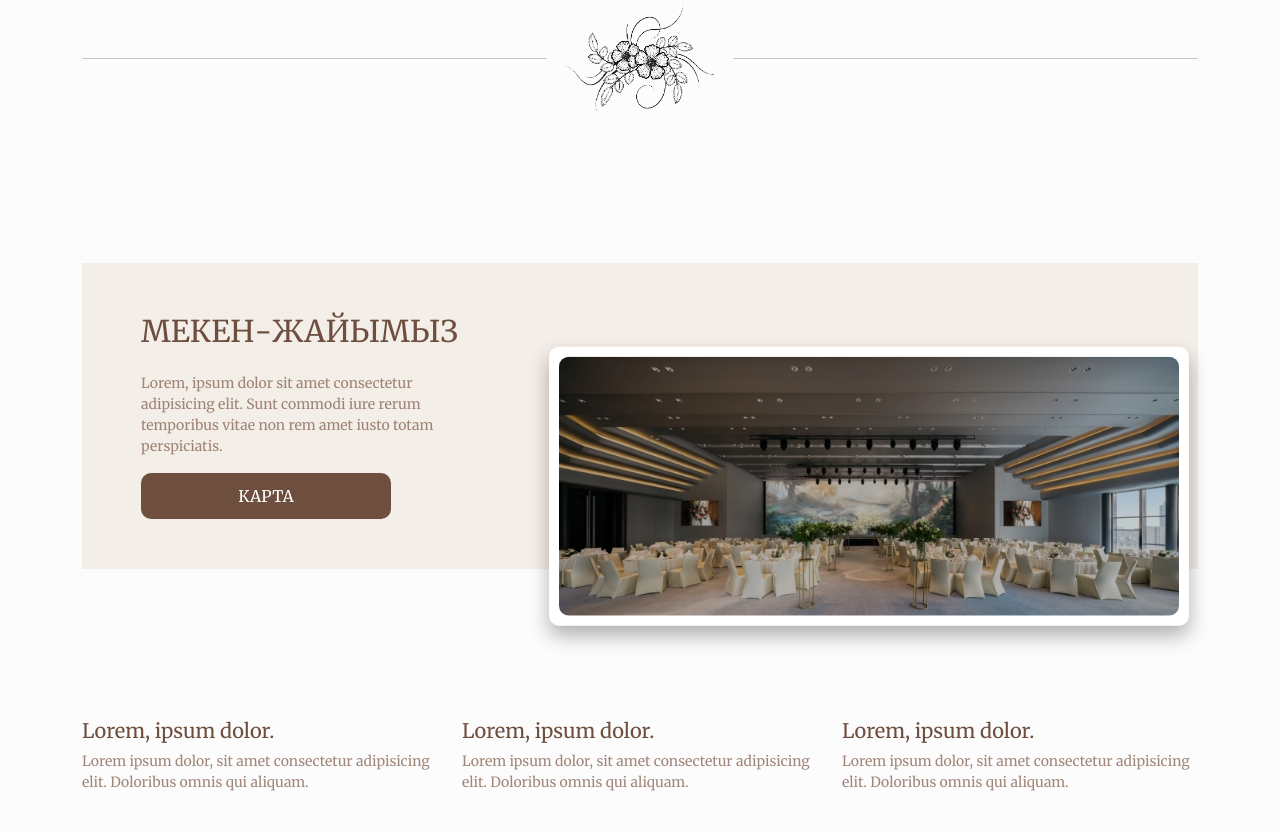
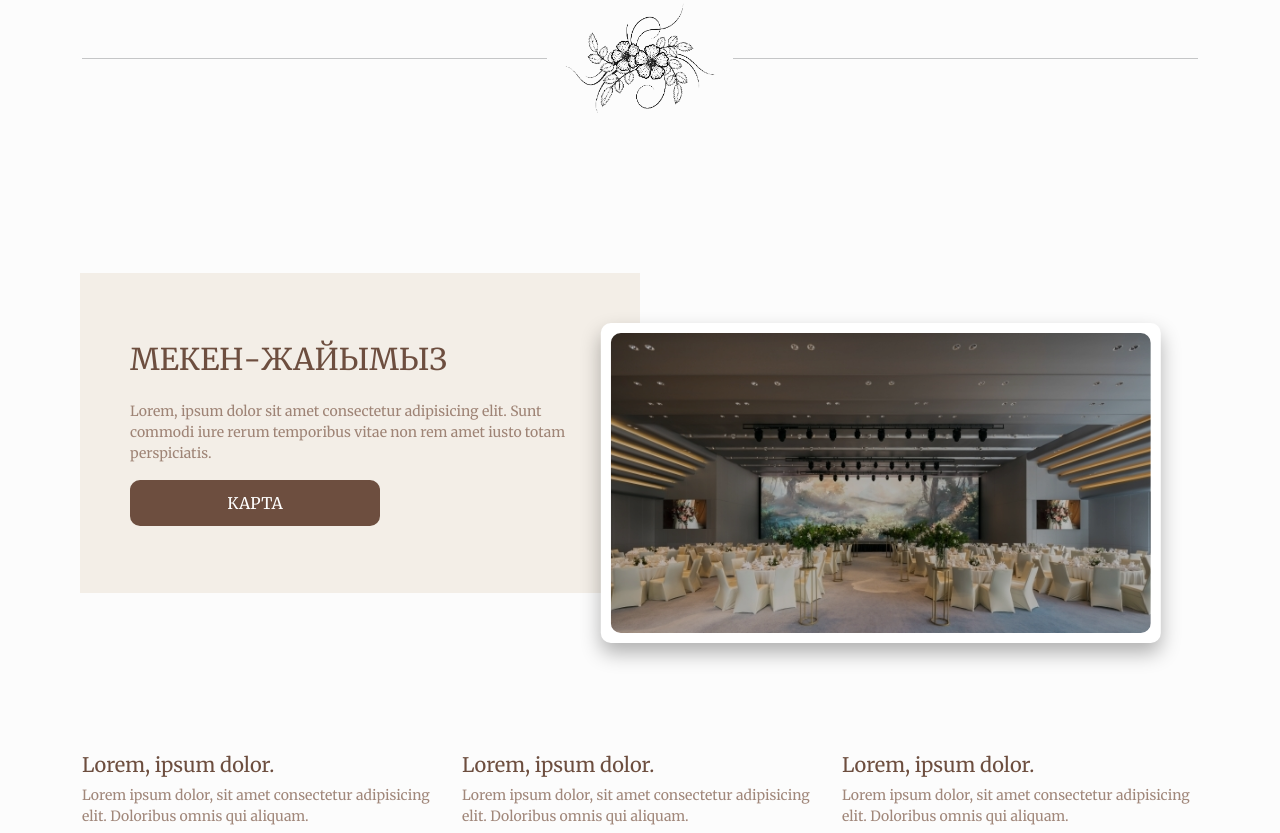
Before and after one commit to MuhsinaOtahonova/Wedding2, a plain HTML site: page index.html in a window 1280 px wide. Shown: the part 2307-3140 px from the top of the page. Drawn offline with nearby package versions, Linux system fonts and the light colour scheme; a script that the page names is missing.

Commit message:
son hali

```diff
--- a/css/style.css
+++ b/css/style.css
@@ -50,6 +50,7 @@ h3{
 .bosluk{
     padding: 20px;
 }
+
 .button {
     padding: 10px;
     border-radius: 10px;
@@ -75,8 +76,6 @@ h3{
     text-decoration: none;
 
 }
-
-
 /*site-header*/
 .site-head {
     background: linear-gradient(to top,
@@ -141,6 +140,8 @@ h3{
     background-color: white;
     box-shadow: 0px 10px 20px rgba(0, 0, 0, 0.3);
     overflow: hidden;
+    height: auto;
+
 }
 
 .photo-box:hover img {
@@ -186,29 +187,58 @@ h3{
 }
 
 /*when-where*/
-.when-where-heading {
-    padding: 50px 50px 50px 50px;
-    background-color: #f3eee7;
+.process-photo {
+    width: 100%;
+    height: 300px;
+    object-fit: cover;
+    object-position: center;
+    border-radius: 10px;
+}
+.heading-section {
+    text-align: left;
+    background-color: #f3eee7; /* Açık gri arka plan rengi */
+    padding: 50px;
 }
 
-.when-where-heading-text {
-    width: 340px;
+.photo-container {
+    background-color: white; /* Kırmızı arka plan rengi */
+    position: relative;
+}
+.mm{
+    padding: 10px;
+}
+.mm .photo-box{
+    height: 100%;
+    top: 50px;
+    transform: translateX(-7%);
+}
+@media (max-width: 767px) {
+    .mm .photo-box{
+    height: 100%;
+    top: 0px;
+    transform: translateX(0%);
+    margin-top: 150px;
+    }
+
 }
 
-.when-where-heading-photo {
+@media (width: 768px) {
+    .process-photo {
+    width: 100%;
+    height: 300px;
+    object-fit: cover;
+    object-position: center;
     border-radius: 10px;
 }
-
-.when-where-heading-photo-box {
-    position: relative;
-        transform: translateY(30%);
-        height: 100%;
-
-
-
+.heading-section {
+    text-align: left;
+    background-color: #f3eee7; /* Açık gri arka plan rengi */
+    padding: 50px;
 }
-.when-where-cont{
-    background-color: #f3eee7;
+    .mm .photo-box{
+    transform: translateX(-5%);
+    top: 70px;
+}
 }
 
 /*gallery*/
@@ -284,23 +314,16 @@ h3{
     .timer-content{
         padding: 30px;
     }
- /*when-where*/
-.when-where-heading {
-    padding: 20px;
-    width: 100%;
-    background-color: #f3eee7;
-}
 
-.when-where-heading-text {
-    width: 240px;
-}
-.when-where-heading-photo-box,.detail{
+
+.detail{
     display: none;
 }
     /*rsvp*/
 .footer-text{
     font-size: 10px;
 }
+
 
 }
 
@@ -312,12 +335,15 @@ h3{
     .bride-groom-text {
         max-width: 430px;
     }
-.when-where-heading-photo{
-    width: 100%;
-    height: auto;
+
+.denem{
+    transform: translateX(0%);
 }
-.when-where-heading-photo-box{
-    width: 100%;
-    height: 100%;
+
+}
+
+@media (min-width: 1025px) {
+.denem{
+    transform: translateX(-40%);
 }
 }
--- a/index.html
+++ b/index.html
@@ -80,7 +80,7 @@
                         </div>
                     </div>
                 </div>
-                <div class="d-flex justify-content-center align-items-start">
+                <div class="d-flex justify-content-center align-items-start denem">
                     <div class="photo-box">
                         <img src="img/gallery-img-5.jpeg" class="bride-groom-photo" width="300" height="450"
                             alt="bride-groom">
@@ -139,9 +139,8 @@
     <!--when-where-->
     <div class="when-where section-margin" id="when-where">
         <div class="container">
-            <div class="d-flex justify-content-around when-where-cont">
-                <div
-                    class="when-where-heading d-flex align-items-center justify-content-center justify-content-md-start">
+            <div class="row mm">
+                <div class="col-md-6 col-lg-6 heading-section d-flex align-items-center justify-content-center justify-content-md-start">
                     <div class="when-where-heading-text">
                         <h2 class="heading mb-4 text-center text-md-start">Мекен-жайымыз</h2>
                         <p class="text">Lorem, ipsum dolor sit amet consectetur adipisicing elit. Sunt commodi iure
@@ -152,8 +151,8 @@
                             target="_blank"><button class="button btn">карта</button></a>
                     </div>
                 </div>
-                <div class="photo-box when-where-heading-photo-box">
-                    <img src="img/wedding-hall-table.jpeg" class="when-where-heading-photo" width="620"
+                <div class="col-md-6 col-lg-6 photo-box photo-container">
+                    <img src="img/wedding-hall-table.jpeg" class="process-photo"
                         alt="wedding table">
                 </div>
             </div>
@@ -176,6 +175,7 @@
             </div>
         </div>
     </div>
+
     <!--gallery-->
     <div class="gallery section-margin" id="gallery">
         <div class="container">
```
